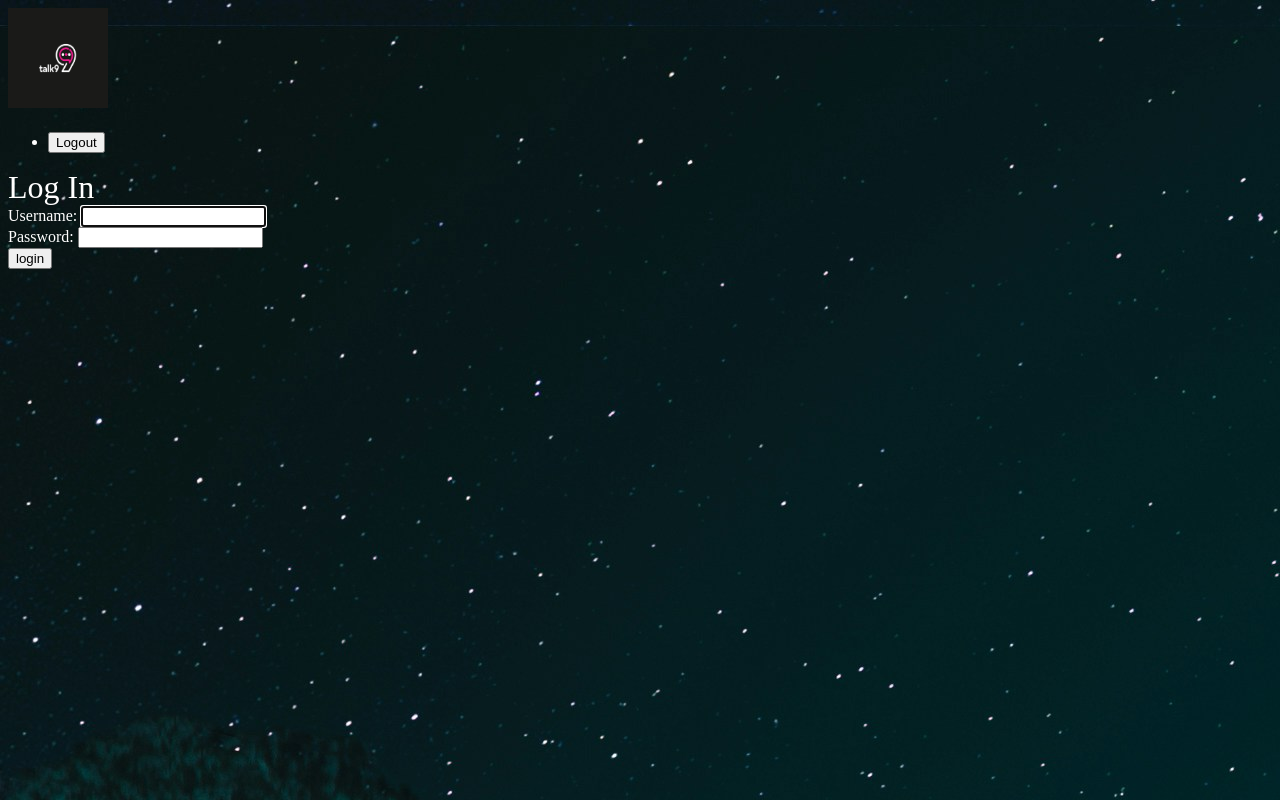
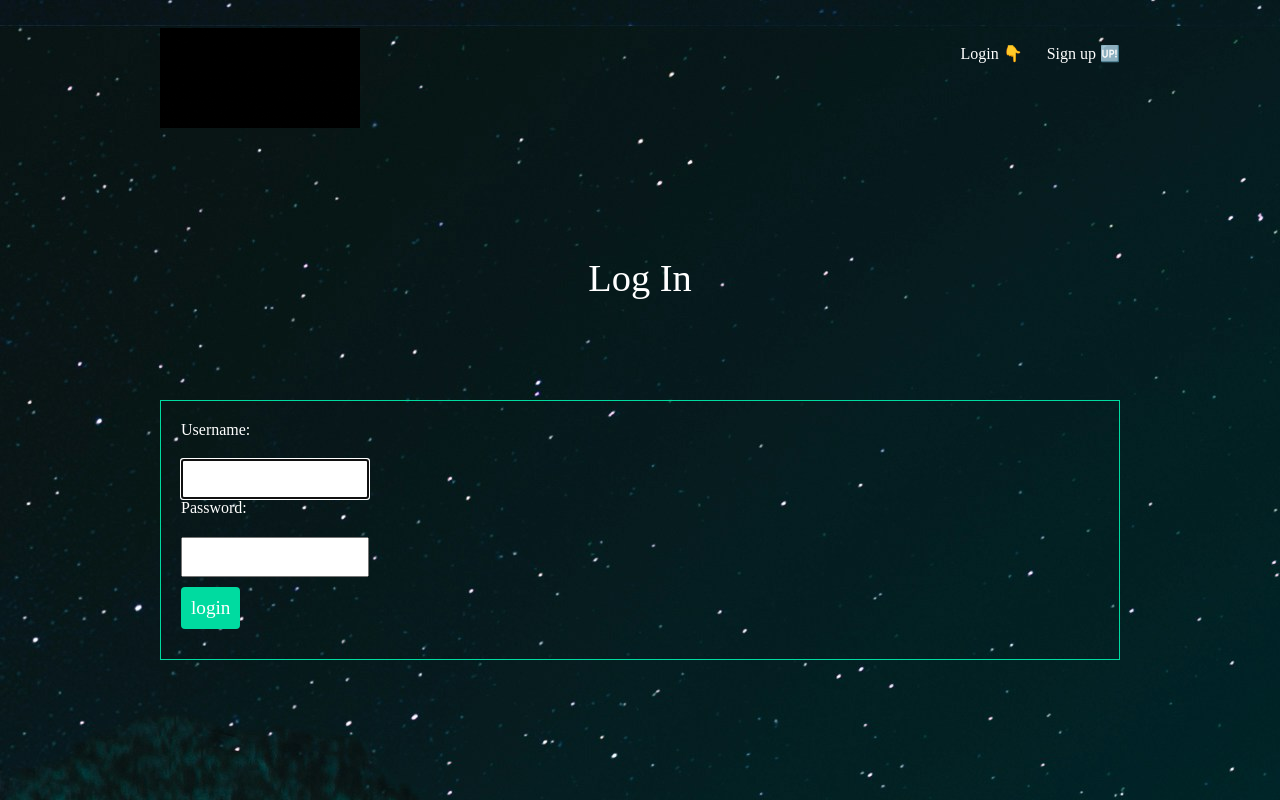
Before and after one commit to addo12kwame/djangoblog, a Django app: page /accounts/login/?next=/articles/ in a window 1280 px wide. Run offline with Django 5.2, Linux system fonts and the light colour scheme.

Commit message:
added css

```diff
--- a/accountapp/templates/accounts/login.html
+++ b/accountapp/templates/accounts/login.html
@@ -5,6 +5,11 @@
 <form action="{% url 'accounts:login' %}" method="post" class="site-form">
   {% csrf_token %}
 {{form}}
+<!--  request.GET.next as a field-->
+<!--  but will be received as a form input in the views through post -->
+  {% if request.GET.next %}
+  <input type="hidden" name="next" value="{{request.GET.next}}">
+  {% endif %}
   <input type="submit" value="login">
   </form>
 {% endblock %}
--- a/accountapp/templates/accounts/signup.html
+++ b/accountapp/templates/accounts/signup.html
@@ -2,9 +2,9 @@
 
 {% block content %}
 <h1>Signup</h1>
-<form action="" method="post">
+<form action="" method="post" class="site-form">
   {% csrf_token %}
 {{form}}
-  <input type="submit" value="signup">
+  <input type="submit" value="Signup">
   </form>
 {% endblock %}
--- a/accountapp/views.py
+++ b/accountapp/views.py
@@ -23,6 +23,10 @@ def login_view(request):
             # Log in the user
             user = form.get_user()
             login(request, user)
+
+            # this next is an input in the html but we get the value from the request.get.next
+            if 'next' in request.POST:
+                return redirect(request.POST.get('next'))
             return redirect("articles:home")
 
     else:
@@ -32,4 +36,4 @@ def login_view(request):
 def logout_view(request):
     if request.method == "POST":
         logout(request)
-        return redirect("articles:home")
+        return redirect("accounts:login")
--- a/articleapp/models.py
+++ b/articleapp/models.py
@@ -1,4 +1,7 @@
 from django.db import models
+from django.contrib.auth.models import User
+from django.db.models import CASCADE
+
 
 # Create your models here.
 
@@ -9,7 +12,7 @@ class Article(models.Model):
     body = models.TextField()
     date = models.DateTimeField(auto_now_add=True)
     thumb = models.ImageField(default="/media/wide.png", blank=True)
-    # author
+    author = models.ForeignKey(User,default=None,on_delete=models.CASCADE)
 
     def __str__(self):
         return self.title
--- a/articleapp/templates/articleapp/articles_home.html
+++ b/articleapp/templates/articleapp/articles_home.html
@@ -9,6 +9,8 @@
 <h2><a href="{% url 'articles:detail' slug=art.slug %}">{{ art.title }}</a></h2>
         <p>{{ art.snippet }}</p>
         <p>{{ art.date }}</p>
+        <p class="author">Added by {{ art.author.username }}</p>
+</div>
     {% endfor %}
 </div>
 {% endblock %}
--- a/articleapp/urls.py
+++ b/articleapp/urls.py
@@ -1,4 +1,4 @@
-from .views import articles_home,article_detail
+from .views import articles_home,article_detail,article_create
 from django.urls import path
 
 
@@ -9,5 +9,8 @@ app_name = "articles"
 urlpatterns = [
 
     path('', articles_home, name='home'),
+    # this should come before the slug url because it will think create is a slug
+    # it will think create is <slug>
+    path('create/', article_create, name='create'),
     path('<slug>/', article_detail, name='detail'),  # this name capturing group lets you get a second param (slug) on the view function
 ]
--- a/blog/urls.py
+++ b/blog/urls.py
@@ -17,13 +17,15 @@ Including another URLconf
 from django.conf.urls.static import static
 from django.contrib import admin
 from django.urls import path, include
-from .views import for_about
+from .views import for_about,home
 from django.contrib.staticfiles.urls import staticfiles_urlpatterns
 from django.conf import settings
+from articleapp import views as article_views
 
 urlpatterns = [
     path('admin/', admin.site.urls),
     path('articles/', include('articleapp.urls')),
+    path('',article_views.articles_home, name='home'),
     path('accounts/', include('accountapp.urls')),
 path("__reload__/", include("django_browser_reload.urls")),
 ]
--- a/statics/c.css
+++ b/statics/c.css
@@ -1,9 +1,12 @@
 body {
+background-color : #0f121f;
 background-image: url(/static/bg.jpg);
 background-repeat-y : no-repeat;
 color: #fff;
-font-family: Ubuntu;
-width: 80%;
+}
+
+body *{
+    font-family: Ubuntu;
 }
 
 h1,h2,h3,h4,h5 {
@@ -11,16 +14,140 @@ font-weight: normal;
 margin: 0;
 }
 
-a,a:visited {
+a,a:visited,a:hover {
 color: #fff;
 text-decoration: none;
 }
 
-a:hover{
-border: dashed 4px #fff;
+
+.wrapper {
+max-width: 960px;
+margin: 0 auto;
 }
 
-.article-detail {
+div.wrapper > h1 {
+text-align: center;
+margin: 100px auto;
+font-size : 2.4em;
+}
 
-    background-color: "yellow";
+header {
+display: grid;
+grid-template-columns: 1fr 1fr;
+padding: 20px 0;
 }
+
+nav {
+justify-self: end;
+}
+
+nav li {
+display: inline-block;
+list-style-type: none;
+margin-left: 20px;
+}
+
+nav button {
+background : none;
+color: #fff;
+cursor: pointer;
+border: 0;
+font-size: 16px;
+}
+
+.articles{
+display: grid;
+grid-template-columns: 1fr 1fr 1fr;
+grid-gap: 30px;
+}
+.article{
+padding: 10px;
+border:1px solid #00dba0;
+position: relative;
+padding-bottom: 40px;
+}
+
+.article h2 {
+font-size: 1.2em;
+}
+
+.article-detail .article{
+padding:0;
+}
+
+.article-detail .article img{
+max-width: 100%;
+}
+
+.article-detail .article h2{
+text-align: center;
+margin: 20px auto;
+font-size: 2em;
+}
+
+.article-detail .article p{
+text-align:center;
+}
+
+.article .author {
+padding:10px;
+background: #00dba0;
+position: absolute;
+right:0;
+bottom:0;
+margin:0;
+color: #0f121f;
+}
+
+.site-form {
+margin-top: 60px;
+border: 1px solid #00dba0;
+padding: 20px;
+}
+
+.site-form input, .site-form textarea{
+display: block;
+margin: 20px 0 0 0;
+padding: 10px;
+}
+
+a.highlight {
+border:1px solid #00dba0;
+padding: 10px;
+border-radius:4px;
+color: #00dba0;
+}
+
+a.highlight:hover {
+background-color: white;
+color: black;
+}
+
+.helptext, .helptext ul {
+margin: 0 auto 20px;
+color: #bbb;
+font-size: 14px;
+display: block;
+
+}
+
+.errorlist li {
+padding: 10px;
+list-style-type: none;
+border:1px solid #ff5722;
+color :#ff5722;
+margin:10px 0;
+}
+
+.errorlist{
+padding:0;
+}
+.site-form input[type="submit"]{
+background: #00dba0;
+border:0;
+color:#fff;
+font-size: 1.2em;
+border-radius: 4px;
+margin: 10px 0;
+
+}
--- a/templates/base.html
+++ b/templates/base.html
@@ -7,58 +7,33 @@
     <title>Articles</title>
     <link rel="stylesheet" href="{% static 'c.css' %}">
 </head>
-<!--<style>-->
-<!--    body {-->
-<!--background-image: url(/static/bg.jpg);-->
-<!--color :#fff;-->
-<!--background-repeat-y : no-repeat;-->
-<!--font-family: Ubuntu;-->
-<!--display: flex;-->
-<!--flex-direction : column;-->
-<!--justify-content: center;-->
-<!--align-items: center;-->
-<!--width: 80%;-->
-<!--font-size: 2rem;-->
-<!--margin: auto;-->
-<!--}-->
 
-
-
-<!--h1,h2,h3,h4,h5 {-->
-<!--font-weight: normal;-->
-<!--margin: 0;-->
-<!--}-->
-
-<!--a,a:visited {-->
-<!--color: #fff;-->
-<!--text-decoration: none;-->
-<!--}-->
-
-<!--a:hover{-->
-<!--border: dashed 4px #fff;-->
-<!--}-->
-
-<!--.article-detail {-->
-
-<!--    background-color: "yellow";-->
-<!--    font-size: 2rem-->
-<!--}-->
-
-
-<!--</style>-->
 <body>
 <header class="wrapper">
-    <h1><a href="{% url 'articles:home' %}"><img src="{% static '11.jpg' %} " width="100px" height="100px" alt="logo"></a></h1>
+    <h1><a href="{% url 'home' %}"><img src="{% static 'Blog1.gif' %} " width="200px" height="100px" alt="blog logo"></a></h1>
  <nav>
      <ul>
+         {% if user.is_authenticated %}
          <li>
              <form class="logout-link" action="{% url 'accounts:logout' %}" method="post">
                  {% csrf_token %}
                  <button type="submit">Logout</button>
              </form>
          </li>
+         <li>
+             <a href="{% url 'articles:create' %}" class="highlight"> Create new article </a>
+         </li>
+         {% else  %}
+         <li>
+             <a href="{% url 'accounts:login' %}"> Login 👇</a>
+         </li>
+         <li>
+             <a href="{% url 'accounts:signup' %}"> Sign up 🆙 </a>
+         </li>
+         {% endif %}
      </ul>
  </nav>
+</header>
   <div class="wrapper">
     {% block content %}
     {% endblock %}
```
Also changed, not shown: articleapp/forms.py (added, +10 -0 lines), articleapp/templates/articleapp/article_create.html (added, +14 -0 lines), articleapp/views.py (+23 -3 lines), statics/slugify.js (added, +13 -0 lines), accountapp/migrations/0001_initial.py (added), articleapp/migrations/0003_article_author_alter_article_thumb.py (added), db.sqlite3, media/133713756999477719.jpg (added), media/Screenshot_4.png (added), statics/Blog.gif (added), statics/Blog1.gif (added).
